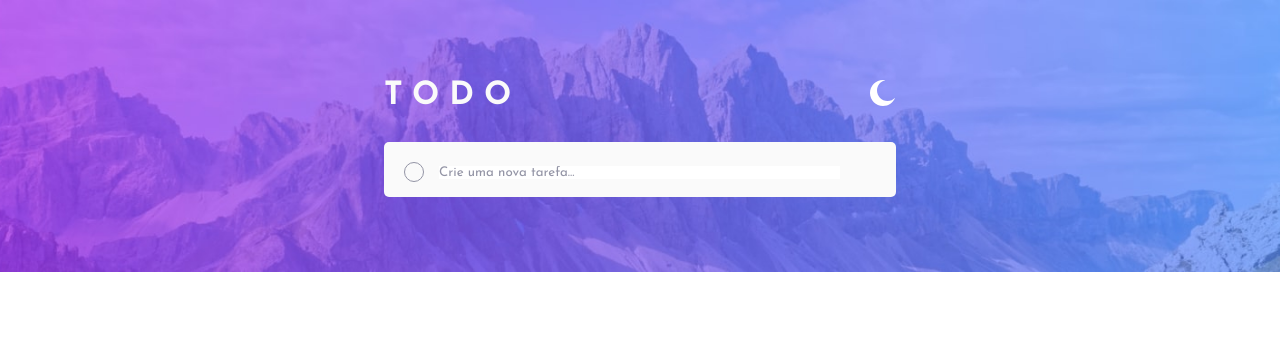
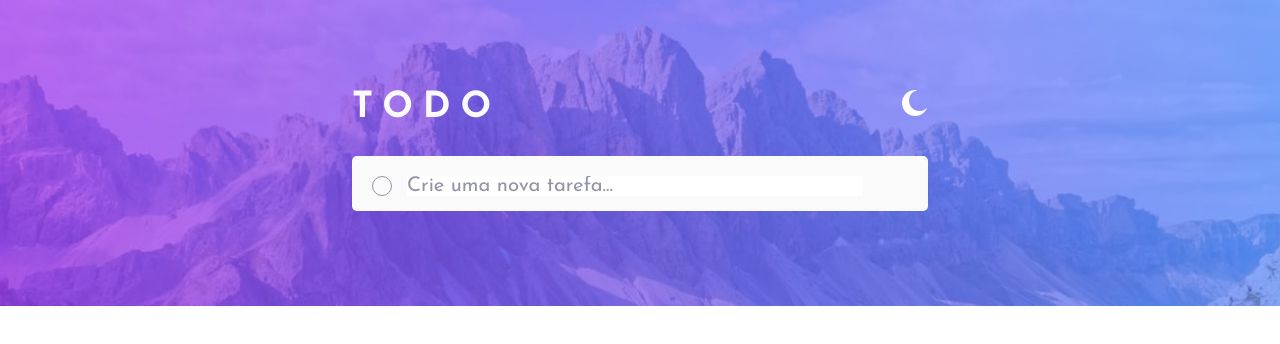
Before and after one commit to higor-costa/lista-de-tarefas, a React (Vite) app: page / in a window 1280 px wide. Shown: the top 344 px of the page. Built offline with nearby package versions, Linux system fonts and the light colour scheme.

Commit message:
Define tamanho de fonte padrão

```diff
--- a/src/App.module.css
+++ b/src/App.module.css
@@ -6,6 +6,7 @@
   box-sizing: border-box;
   outline: none;
   font-family: 'Josefin Sans', sans-serif;
+  font-size: 1.125rem;
 }
 
 :root {
```
